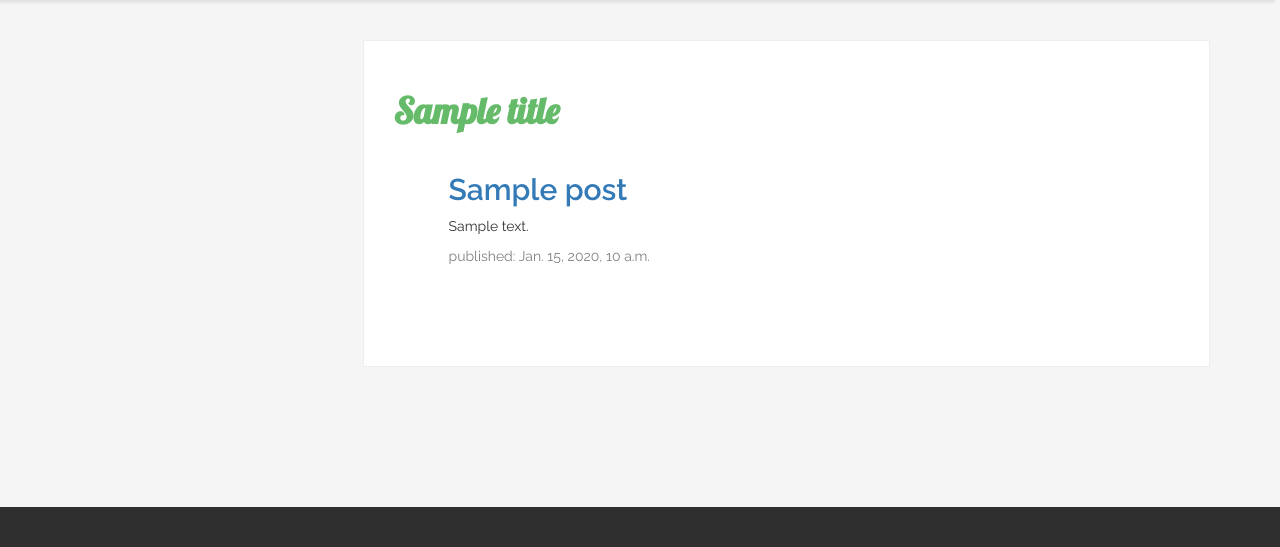
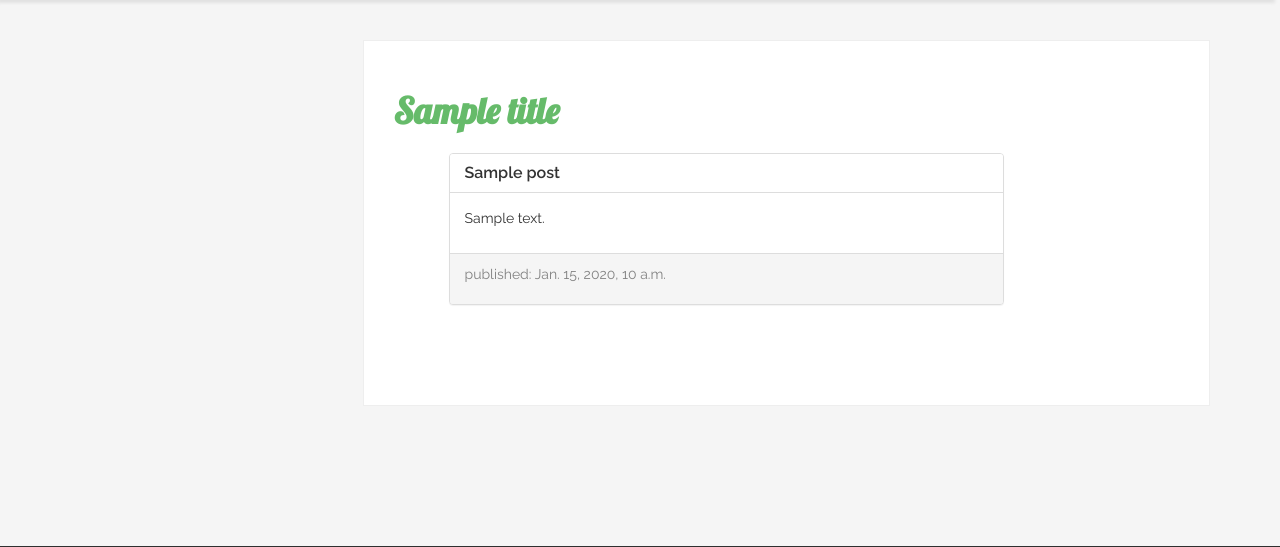
Before and after one commit to rolky/Codehub, a Django app: template blog/templates/blog/index.html in a window 1280 px wide. Shown: the part 131-678 px from the top of the page. Run offline with Django 3.2, Linux system fonts and the light colour scheme; tables that the repository leaves empty hold one stand-in row (values such as "Sample post"); the template is opened without the code that fills it: values that come from a table or form of the project are taken from there, most other values are stand-ins (such as "Sample title", 1, 10 or a date in 2020); some libraries are stand-ins or nearby versions.

Commit message:
index page

```diff
--- a/blog/templates/blog/index.html
+++ b/blog/templates/blog/index.html
@@ -10,12 +10,24 @@
         {% if posts %}
                 {% for post in posts %}
                 <div class="post">
-                        <h2><a href="{% url 'blog:details' post.id %}">{{ post.title }}</a></h2>
-                        <p>{{ post.text | truncatewords:50 | safe }}</p>
+                                <div class="panel panel-default">
+                                        <div class="panel-heading">
 
-                        <div class="date">
-                        <p>published: {{ post.published_date }}</p>
-                        </div>
+                                        <h2 class="panel-title"><a href="{% url 'blog:details' post.id %}">{{ post.title }}</a></h2>
+                                        </div>
+                                        <div class="panel-body">
+                                                        <p>{{ post.text | truncatewords:50 | safe }}</p>
+
+                                                       </div>
+                                                        <div class="panel-footer">
+                                                        <div class="date">
+                                                                        <p>published: {{ post.published_date }}</p>
+                                                                        </div>
+
+                                                </div>
+                                              </div>
+
+
                 </div>
                 {% endfor %}
         {% endif %}
```
